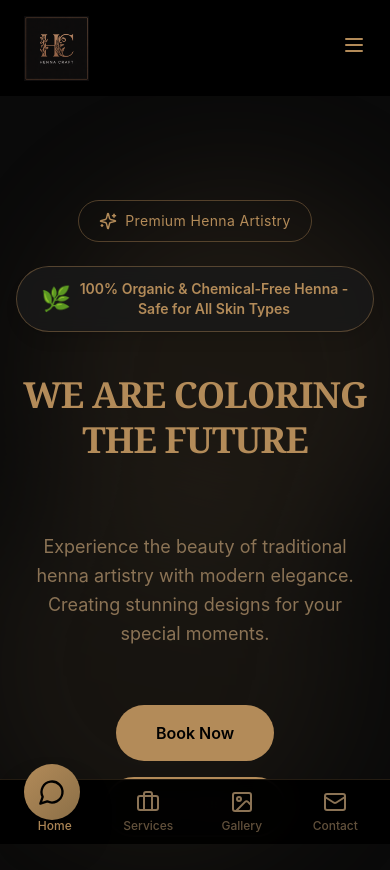
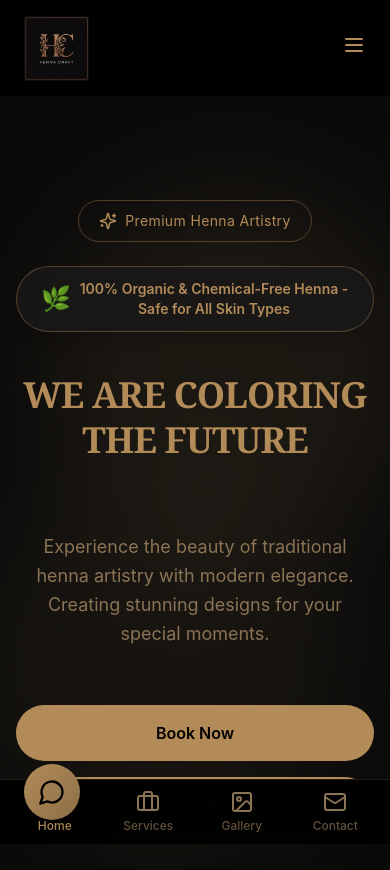
Before and after one commit to zerinnabila07-debug/henna-craft, a Next.js app: page / in a window 390 px wide. Shown: the top 870 px of the page. Built offline with nearby package versions, Linux system fonts and the light colour scheme.

Commit message:
fixed images and payment

```diff
--- a/app/components/Hero.js
+++ b/app/components/Hero.js
@@ -60,11 +60,11 @@ export default function Hero() {
           Creating stunning designs for your special moments.
         </p>
 
-        <div className="flex flex-col sm:flex-row gap-4 justify-center items-center">
-          <a href="#contact" className="px-10 py-4 bg-[#b38b59] text-black rounded-full font-semibold text-base hover:bg-[#d4af6a] transition-all duration-300 transform hover:scale-105 text-center">
+        <div className="flex flex-col md:flex-row gap-4 justify-center items-stretch md:items-center w-full max-w-md md:max-w-none mx-auto">
+          <a href="#contact" className="w-full md:w-auto px-10 py-4 bg-[#b38b59] text-black rounded-full font-semibold text-base hover:bg-[#d4af6a] transition-all duration-300 transform hover:scale-105 text-center">
             Book Now
           </a>
-          <a href="#gallery" className="px-10 py-4 bg-transparent text-[#b38b59] rounded-full font-semibold text-base hover:bg-[#b38b59]/10 transition-all duration-300 transform hover:scale-105 text-center border-2 border-[#b38b59]">
+          <a href="#gallery" className="w-full md:w-auto px-10 py-4 bg-transparent text-[#b38b59] rounded-full font-semibold text-base hover:bg-[#b38b59]/10 transition-all duration-300 transform hover:scale-105 text-center border-2 border-[#b38b59]">
             View Gallery
           </a>
         </div>
```
